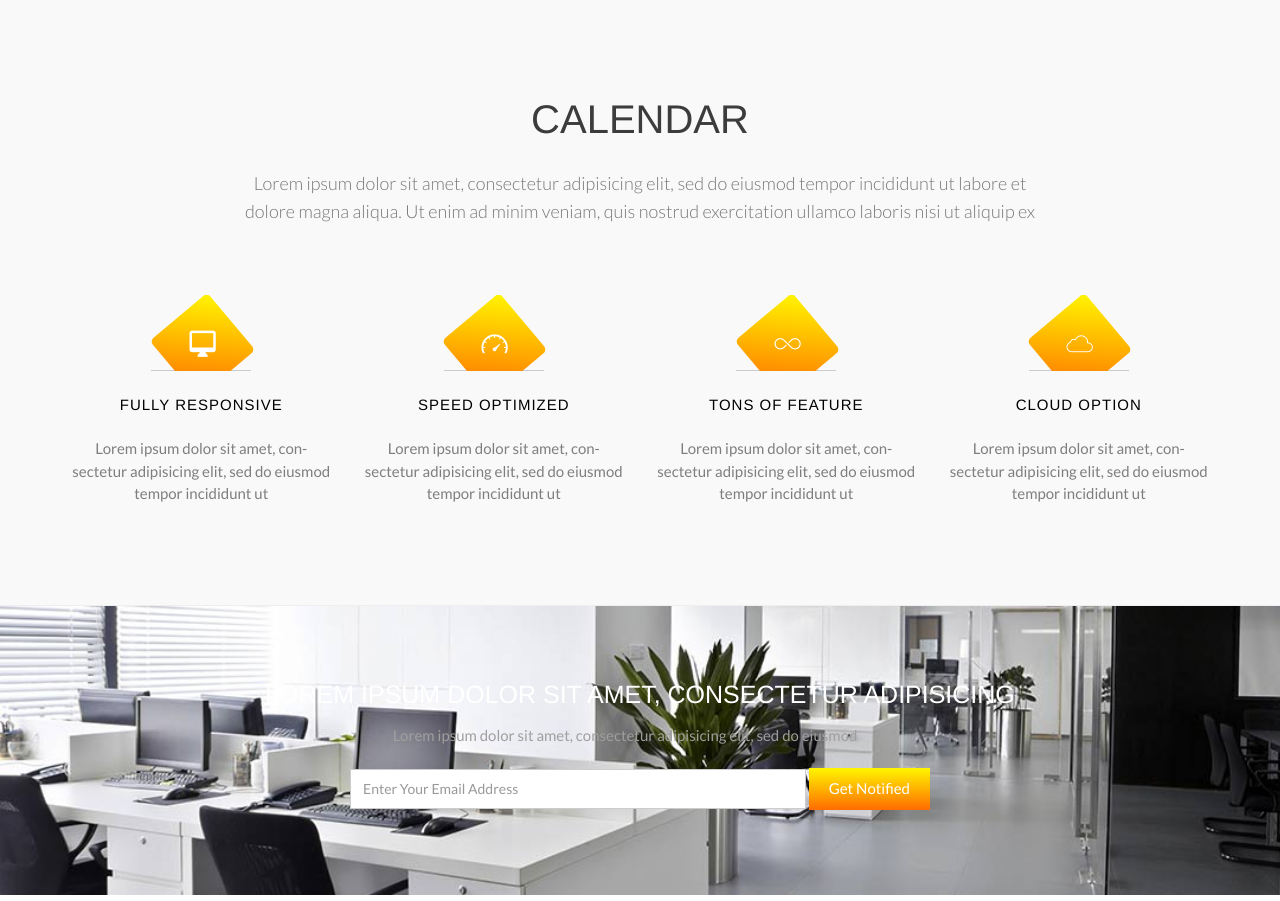
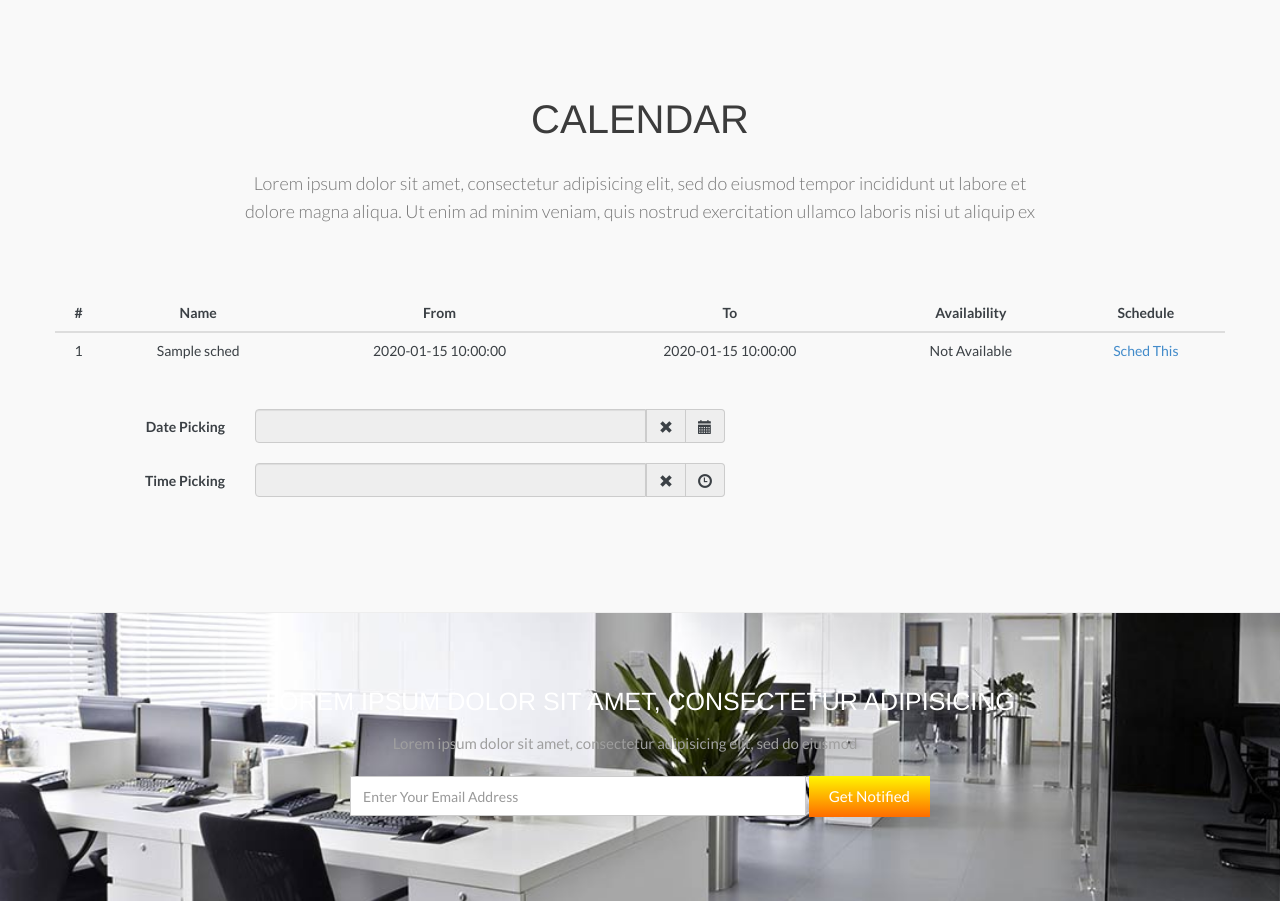
Before and after one commit to nicail18/CourtScheduler, a CodeIgniter app: the page made by application/views/landingpage_view.php in a window 1280 px wide. Shown: the part 2248-3149 px from the top of the page. Run offline with CodeIgniter, Linux system fonts and the light colour scheme; tables that the repository leaves empty or names only in its code hold one stand-in row (values such as "Sample post"); the template is opened without the code that fills it: most values are stand-ins (such as "Sample title", 1, 10 or a date in 2020); some libraries are stand-ins or nearby versions.

Commit message:
Added with Time and Schedule

```diff
--- a/application/config/database.php
+++ b/application/config/database.php
@@ -78,7 +78,7 @@ $db['default'] = array(
 	'hostname' => 'localhost',
 	'username' => 'root',
 	'password' => '',
-	'database' => '',
+	'database' => 'user_courtscheduler',
 	'dbdriver' => 'mysqli',
 	'dbprefix' => '',
 	'pconnect' => FALSE,
--- a/application/controllers/Landingpage_controller.php
+++ b/application/controllers/Landingpage_controller.php
@@ -20,6 +20,9 @@ class Landingpage_controller extends CI_Controller {
 	 */
 	public function index()
 	{
-		$this->load->view('landingpage_view');
+		$this->load->model('datas_model');
+		$data['scheds']=$this->datas_model->sched();
+		$data['userdata']=$this->datas_model->user();
+		$this->load->view('landingpage_view',$data);
 	}
 }
--- a/application/views/landingpage_view.php
+++ b/application/views/landingpage_view.php
@@ -61,8 +61,8 @@
 	            <nav class="collapse navbar-collapse" id="navbar">
 	                <ul class="nav navbar-nav navbar-right" id="top-nav">
 	                    <li class="current"><a href="#body">Home</a></li>
-	                    <li><a href="#about">Schedule</a></li>
-	                    <li><a href="#service">Calendar</a></li>
+	                    <li><a href="#about">Pics</a></li>
+	                    <li><a href="#service">Schedule</a></li>
 	                    <li><a href="#contact">Contact Us</a></li>
 	                </ul>
 	            </nav><!-- /.navbar-collapse -->
@@ -83,41 +83,7 @@
 	                </div>
 	                <div class="col-md-6 wow zoomIn">
                             <img src="<?php echo base_url('assets/images/TRIO.png');?>" style="position: absolute; background-repeat: no-repeat; " />
-	                    <!--<div class="block">
-	                        <div class="counter text-center">
-	                            <ul id="countdown_dashboard">
-	                                <li>
-	                                    <div class="dash days_dash">
-	                                        <div class="digit">0</div>
-	                                        <div class="digit">0</div>
-	                                        <div class="digit">0</div>
-	                                        <span class="dash_title">Days</span>
-	                                    </div>
-	                                </li>
-	                                <li>
-	                                    <div class="dash hours_dash">
-	                                        <div class="digit">0</div>
-	                                        <div class="digit">0</div>
-	                                        <span class="dash_title">Hours</span>
-	                                    </div>
-	                                </li>
-	                                <li>
-	                                    <div class="dash minutes_dash">
-	                                        <div class="digit">0</div>
-	                                        <div class="digit">0</div>
-	                                        <span class="dash_title">Minutes</span>
-	                                    </div>
-	                                </li>
-	                                <li>
-	                                    <div class="dash seconds_dash">
-	                                        <div class="digit">0</div>
-	                                        <div class="digit">0</div>
-	                                        <span class="dash_title">Seconds</span>
-	                                    </div>
-	                                </li>
-	                            </ul>
-	                        </div>
-	                    </div>-->
+
 	                </div>
 	            </div><!-- .row close -->
 	        </div><!-- .container close -->
@@ -262,58 +228,72 @@
                         <h2>CALENDAR</h2>
                         <p>Lorem ipsum dolor sit amet, consectetur adipisicing elit, sed do eiusmod tempor incididunt ut labore et <br> dolore magna aliqua. Ut enim ad minim veniam, quis nostrud exercitation ullamco laboris nisi ut aliquip ex</p>
                     </div>
-                    <div class="col-sm-6 col-md-3 wow fadeInLeft">
-                        <div class="service">
-                            <div class="icon-box">
-                            	<span class="icon">
-                                    <i class="ion-android-desktop"></i>
-                                </span>
+                    <div>
+                    <div class="card">
+                      <div class="card-header">
+                        <h2 id="#test"></h2>
                       </div>
-                            <div class="caption">
-                                <h3>Fully Responsive</h3>
-                                <p>Lorem ipsum dolor sit amet, con-sectetur adipisicing elit, sed do eiusmod tempor incididunt ut</p>
+                      <div class="card-body">
+                        <div class="table-responsive">
+                      <table class="table table-striped table-md">
+                        <thead>
+                        <tr>
+                          <th class="text-center">#</th>
+                          <th class="text-center">Name</th>
+                          <th class="text-center">From</th>
+                          <th class="text-center">To</th>
+                          <th class="text-center">Availability</th>
+                          <th class="text-center">Schedule</th>
+                        </tr>
+                        </thead>
+                        <tbody>
+                          <?php
+                            foreach($scheds->result() as $rows){
+                          ?>
+                          <tr>
+
+                              <td><?php echo $rows->id;?></td>
+                              <td><?php echo $rows->name?></td>
+                              <td><?php echo $rows->time_from;?></td>
+                              <td><?php echo $rows->time_to;?></td>
+                              <td><?php if($rows->availability == 1){
+                                echo 'Available';
+                              }
+                              else echo 'Not Available';?></td>
+                              <td><a href="#">Sched This</a></td>
+
+                          </tr>
+                          <?php
+                            }
+                          ?>
+                        </tbody>
+                      </table>
                     </div>
                     </div>
                     </div>
-                    <div class="col-sm-6 col-md-3 wow fadeInLeft" data-wow-delay="0.3s">
-                        <div class="service">
-                            <div class="icon-box">
-                            	<span class="icon">
-                                    <i class="ion-speedometer"></i>
-                                </span>
+                    <form action="" class="form-horizontal"  role="form">
+                        <fieldset>
+
+                			<div class="form-group">
+                                <label for="dtp_input2" class="col-md-2 control-label">Date Picking</label>
+                                <div class="input-group date form_date col-md-5" data-date="" data-date-format="dd MM yyyy" data-link-field="dtp_input2" data-link-format="yyyy-mm-dd">
+                                    <input class="form-control" size="16" type="text" id="scheddate" value="" readonly>
+                                    <span class="input-group-addon"><span class="glyphicon glyphicon-remove"></span></span>
+                					<span class="input-group-addon"><span class="glyphicon glyphicon-calendar"></span></span>
                                 </div>
-                            <div class="caption">
-                            	<h3>Speed Optimized</h3>
-                                <p>Lorem ipsum dolor sit amet, con-sectetur adipisicing elit, sed do eiusmod tempor incididunt ut</p>
+                				<input type="hidden" id="dtp_input2" value="" /><br/>
                             </div>
+                			<div class="form-group">
+                                <label for="dtp_input3" class="col-md-2 control-label">Time Picking</label>
+                                <div class="input-group date form_time col-md-5" data-date="" data-date-format="hh:ii" data-link-field="dtp_input3" data-link-format="hh:ii">
+                                    <input class="form-control" size="16" type="text" value="" readonly>
+                                    <span class="input-group-addon"><span class="glyphicon glyphicon-remove"></span></span>
+                					<span class="input-group-addon"><span class="glyphicon glyphicon-time"></span></span>
                                 </div>
+                				<input type="hidden" id="dtp_input3" value="" /><br/>
                             </div>
-                    <div class="col-sm-6 col-md-3 wow fadeInLeft" data-wow-delay="0.6s">
-                        <div class="service">
-                            <div class="icon-box">
-                            	<span class="icon">
-                                    <i class="ion-ios-infinite-outline"></i>
-                                </span>
-                            </div>
-                            <div class="caption">
-                                <h3>Tons of Feature</h3>
-                                <p>Lorem ipsum dolor sit amet, con-sectetur adipisicing elit, sed do eiusmod tempor incididunt ut</p>
-                            </div>
-                        </div>
-                    </div>
-                    <div class="col-sm-6 col-md-3 wow fadeInLeft" data-wow-delay="0.9s">
-                        <div class="service">
-                            <div class="icon-box">
-                            	<span class="icon">
-                                    <i class="ion-ios-cloud-outline"></i>
-                                </span>
-                            </div>
-                            <div class="caption">
-                                <h3>Cloud Option</h3>
-                                <p>Lorem ipsum dolor sit amet, con-sectetur adipisicing elit, sed do eiusmod tempor incididunt ut</p>
-                            </div>
-                        </div>
-                    </div>
+                        </fieldset>
+                    </form>
                 </div>
             </div><!-- .container close -->
         </section><!-- #service close -->
@@ -417,8 +397,8 @@
         <script src="<?php echo base_url('assets/js/vendor/jquery-1.10.2.min.js'); ?>"></script>
         <script src="<?php echo base_url('https://maps.googleapis.com/maps/api/js?sensor=false'); ?>"></script>
         <script src="<?php echo base_url('assets/js/jquery.lwtCountdown-1.0.js">'); ?>"></script>
-        <script src="<?php echo base_url('assets/js/bootstrap.min.js">'); ?>"></script>
         <script src="<?php echo base_url('assets/js/owl.carousel.min.js'); ?>"></script>
+        <script src="<?php echo base_url('assets/js/bootstrap.min.js');?>"></script>
         <script src="<?php echo base_url('assets/js/jquery.validate.min.js'); ?>"></script>
         <script src="<?php echo base_url('assets/js/jquery.form.js'); ?>"></script>
         <script src="<?php echo base_url('assets/js/jquery.nav.js'); ?>"></script>
@@ -426,6 +406,49 @@
         <script src="<?php echo base_url('assets/js/plugins.js'); ?>"></script>
         <script src="<?php echo base_url('assets/js/wow.min.js'); ?>"></script>
         <script src="<?php echo base_url('assets/js/main.js'); ?>"></script>
+        <script  src="<?php echo base_url('assets/js/jquery-1.8.3.min.js');?>" ></script>
+        <script  src="<?php echo base_url('assets/js/bootstrap-datetimepicker.js');?>" ></script>
+        <script type="text/javascript">
+          $(document).ready(function(){
+            $("#scheddate").change(function(){
+              var scheds = $("#scheddate").val();
+              $("#test").html(scheds);
+            });
+          });
+        </script>
+        <script type="text/javascript">
+            /*$('.form_datetime').datetimepicker({
+                //language:  'fr',
+                weekStart: 1,
+                todayBtn:  1,
+        		autoclose: 1,
+        		todayHighlight: 1,
+        		startView: 2,
+        		forceParse: 0,
+                showMeridian: 1
+            });*/
+        	$('.form_date').datetimepicker({
+                language:  'fr',
+                weekStart: 1,
+                todayBtn:  1,
+        		autoclose: 1,
+        		todayHighlight: 1,
+        		startView: 2,
+        		minView: 2,
+        		forceParse: 0
+            });
+        	$('.form_time').datetimepicker({
+                language:  'fr',
+                weekStart: 1,
+                todayBtn:  1,
+        		autoclose: 1,
+        		todayHighlight: 1,
+        		startView: 1,
+        		minView: 0,
+        		maxView: 1,
+        		forceParse: 0
+            });
+        </script>
 
     </body>
 </html>
```
Also changed, not shown: application/models/datas_model.php (added, +16 -0 lines), assets/js/locales/bootstrap-datetimepicker.fr.js (+4 -4 lines), assets/css/main.css (line endings or trailing spaces). Lines whose indentation alone changed are shown as unchanged.
